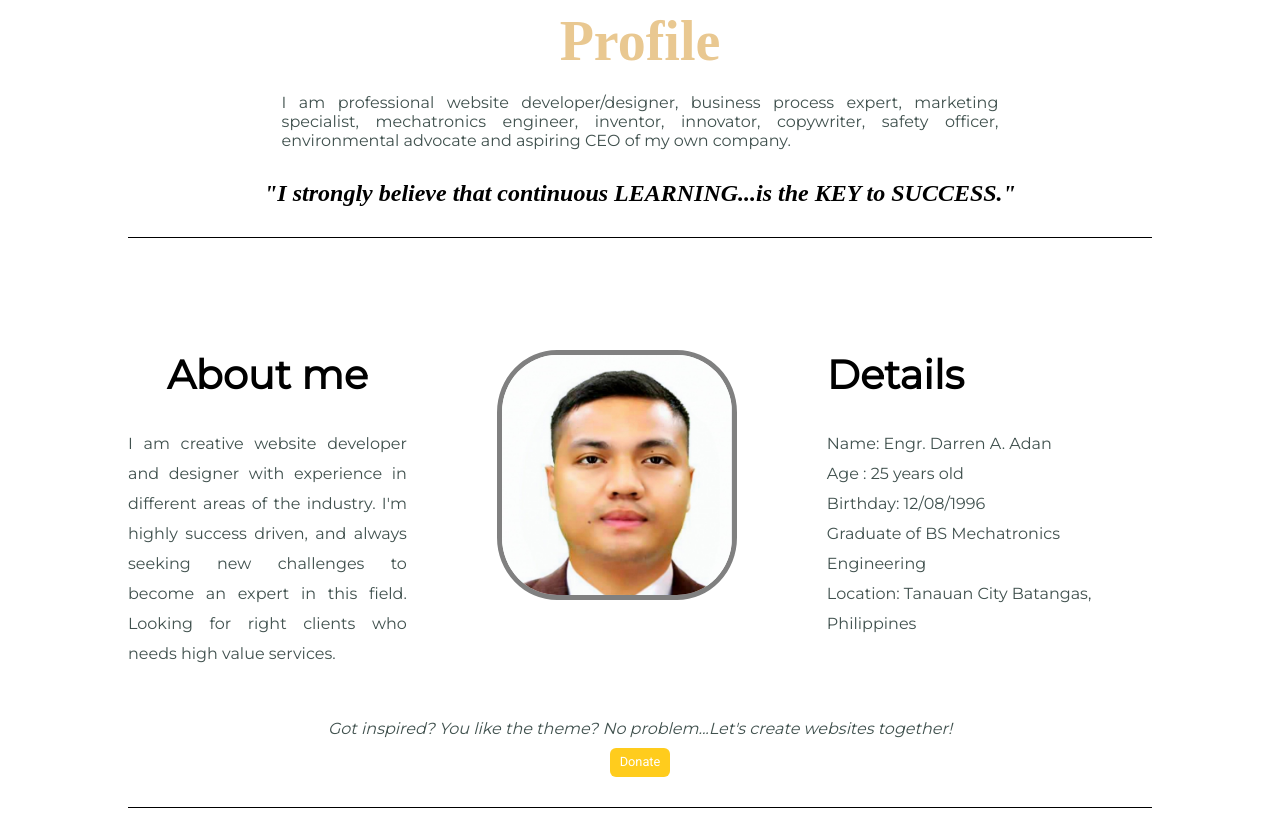
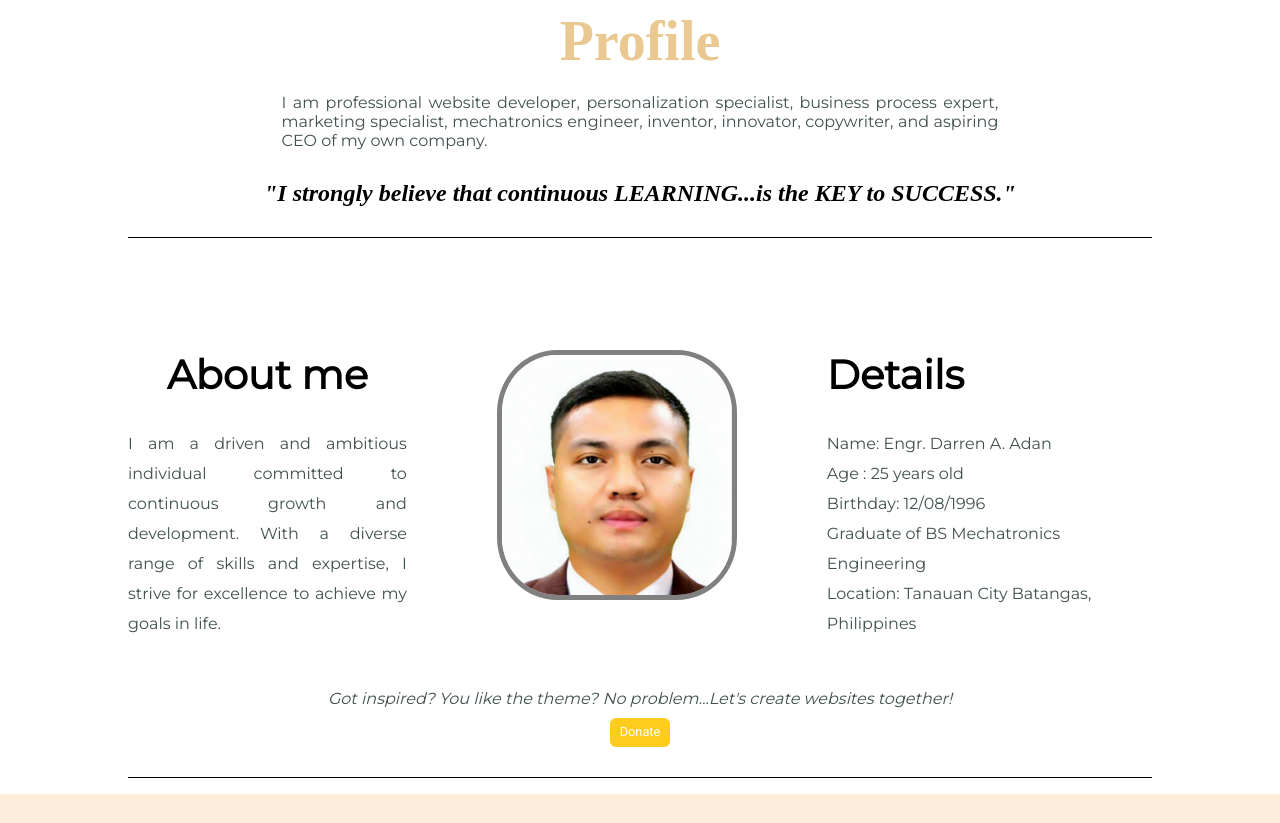
Before and after one commit to darrenadan/ProfessionalWebsite, a plain HTML site: page index.html in a window 1280 px wide. Shown: the part 802-1625 px from the top of the page. Drawn offline with nearby package versions, Linux system fonts and the light colour scheme; a web font is replaced by a local one.

Commit message:
Update index.html

```diff
--- a/index.html
+++ b/index.html
@@ -151,7 +151,7 @@
 
                   <div class="section02-divOne" data-aos="fade-top">
                       <h2>Profile</h2>
-                      <p>I am professional website developer/designer, business process expert, marketing specialist, mechatronics engineer, inventor, innovator, copywriter, safety officer, environmental advocate and aspiring CEO of my own company.</p>
+                      <p>I am professional website developer, personalization specialist, business process expert, marketing specialist, mechatronics engineer, inventor, innovator, copywriter, and aspiring CEO of my own company.</p>
                       <span>"I strongly believe that continuous LEARNING...is the KEY to SUCCESS."</span>
                       <hr>
                   </div>
@@ -160,7 +160,7 @@
 
                               <div class="aboutme" data-aos="fade-right">
                                 <h3>About me</h3>
-                                <p>I am creative website developer and designer with experience in different areas of the industry. I'm highly success driven, and always seeking new challenges to become an expert in this field. Looking for right clients who needs high value services.</p>
+                                <p>I am a driven and ambitious individual committed to continuous growth and development. With a diverse range of skills and expertise, I strive for excellence to achieve my goals in life.</p>
                               </div>
 
                               <div class="myPicture" data-aos="fade-top">
```
